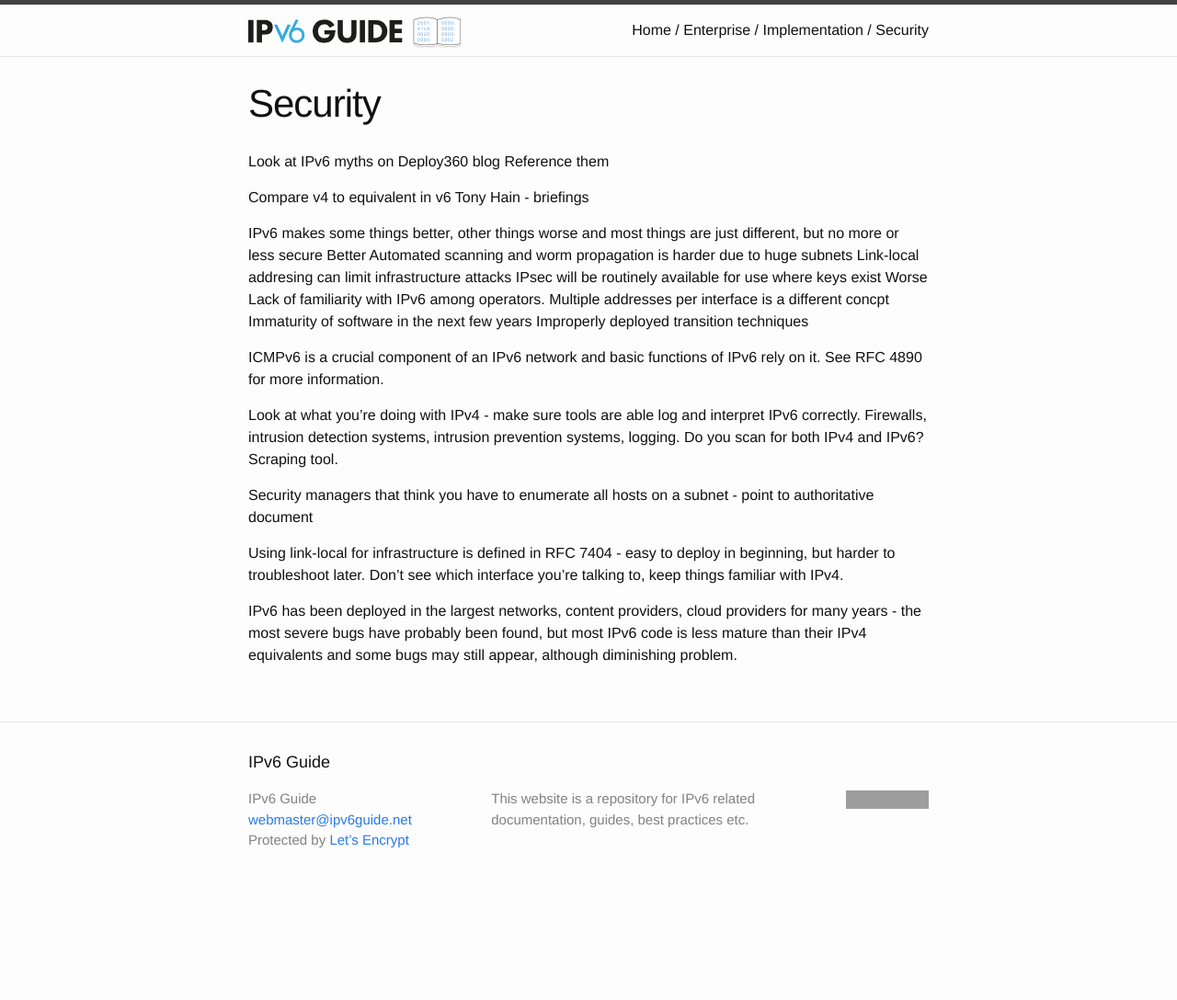
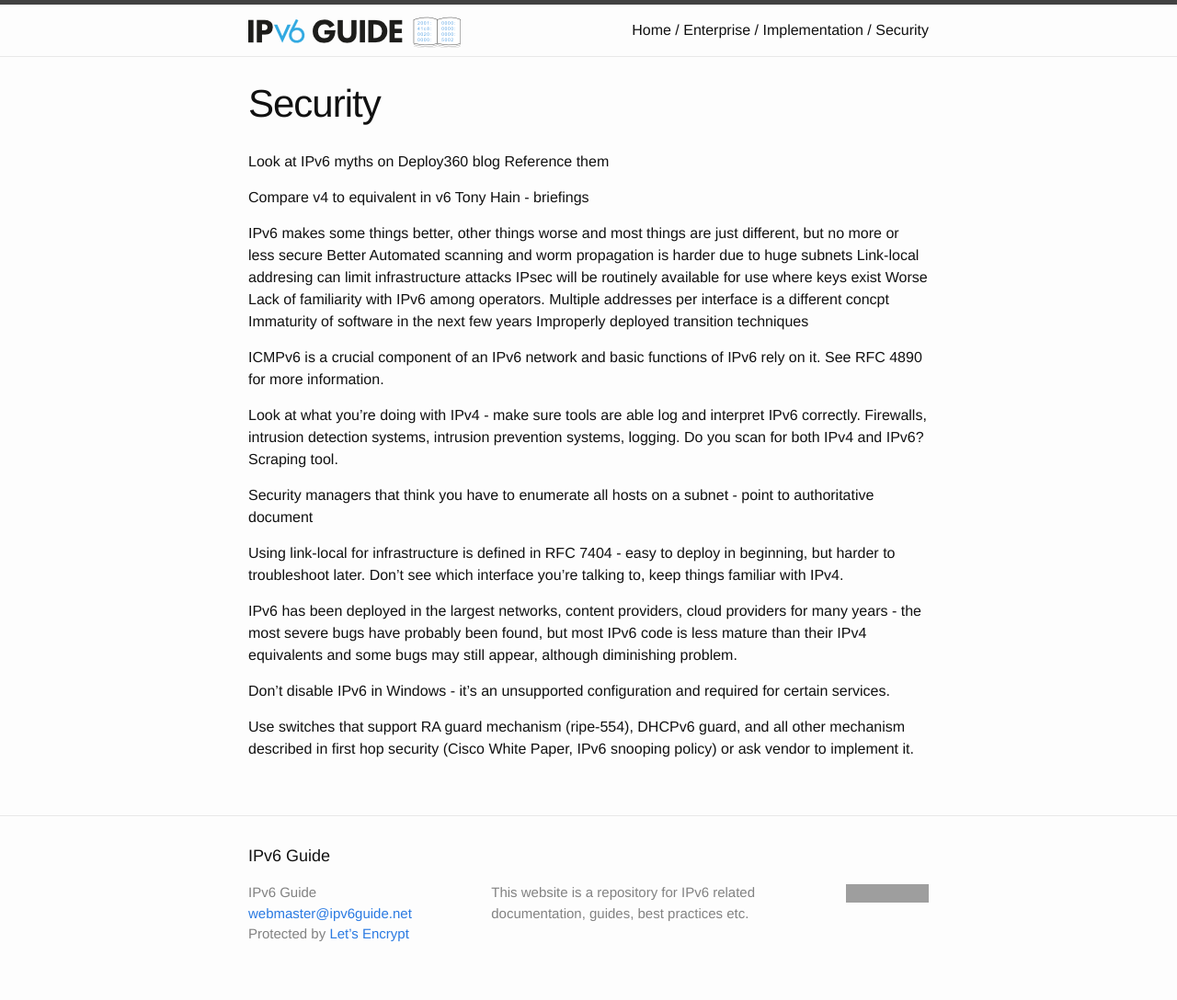
Before and after one commit to ipv6guide/ipv6guide.github.io, a Jekyll site: the page built from enterprise/implementation/security.md, in a window 1280 px wide. Shown: the whole page at 92% size. Built offline with Jekyll 4.4.1, drawn with Linux system fonts in a browser that asks for light colours; before the commit the page ends 986 px from its top, so only the background shows below that; grey boxes are pictures that could not be loaded.

Commit message:
Update security.md

```diff
--- a/enterprise/implementation/security.md
+++ b/enterprise/implementation/security.md
@@ -28,3 +28,7 @@ Security managers that think you have to enumerate all hosts on a subnet - point
 Using link-local for infrastructure is defined in RFC 7404 - easy to deploy in beginning, but harder to troubleshoot later. Don't see which interface you're talking to, keep things familiar with IPv4.
 
 IPv6 has been deployed in the largest networks, content providers, cloud providers for many years - the most severe bugs have probably been found, but most IPv6 code is less mature than their IPv4 equivalents and some bugs may still appear, although diminishing problem.
+
+Don't disable IPv6 in Windows - it's an unsupported configuration and required for certain services.
+
+Use switches that support RA guard mechanism (ripe-554), DHCPv6 guard, and all other mechanism described in first hop security (Cisco White Paper, IPv6 snooping policy) or ask vendor to implement it.
```
